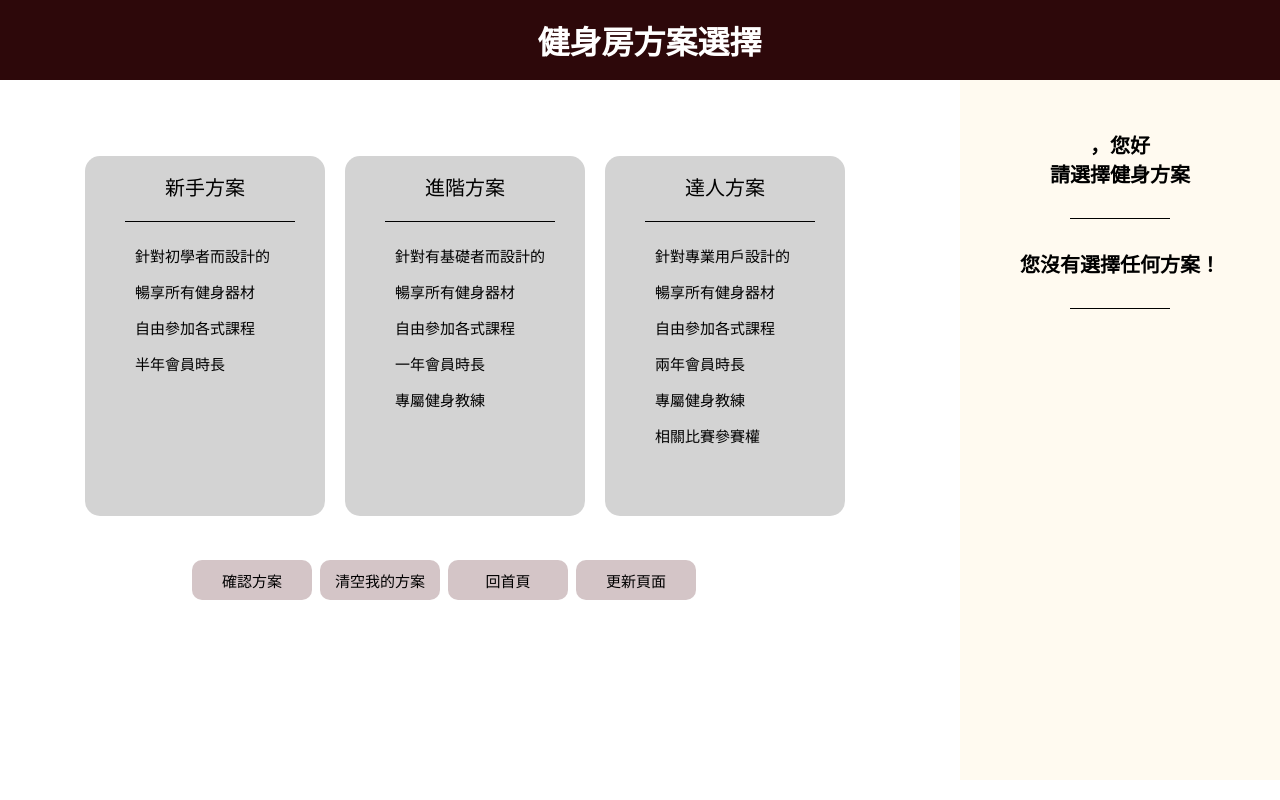
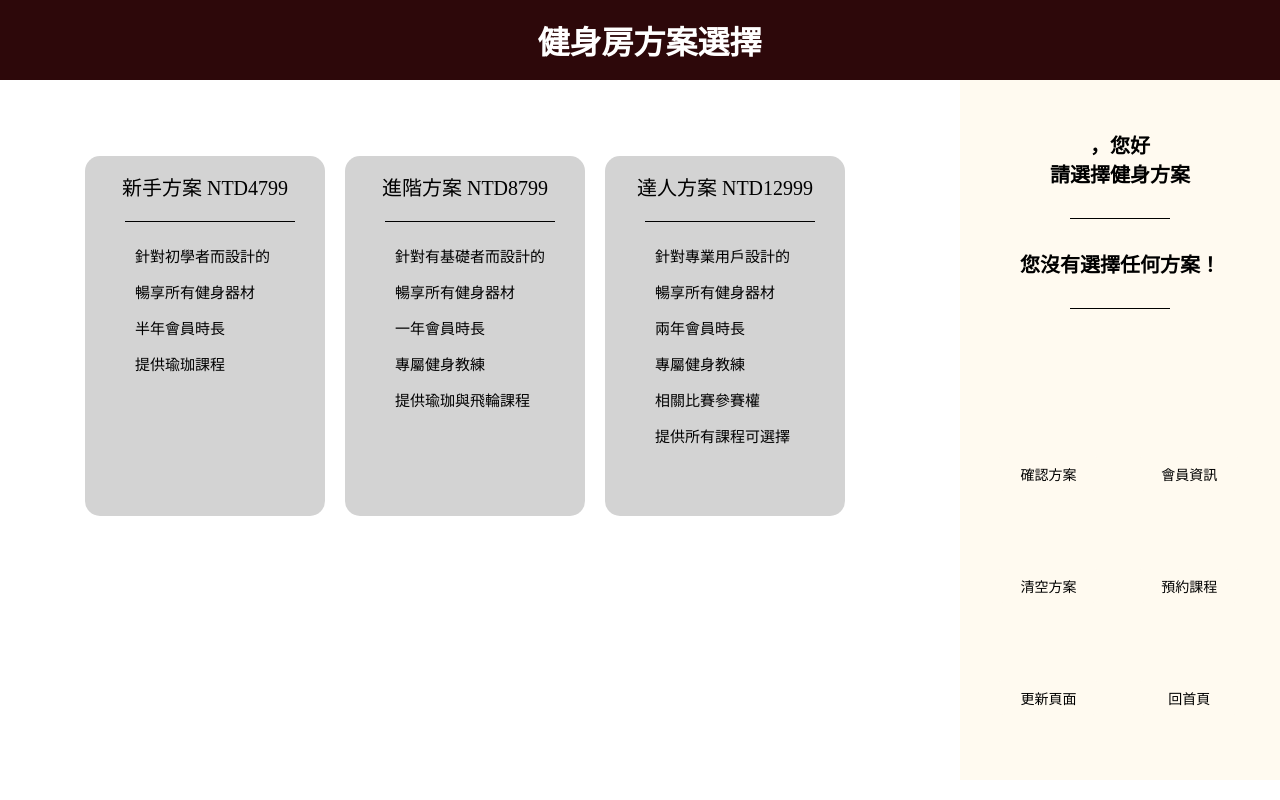
Before and after one commit to mark90645/welovejenny, a PHP site: page /plan_choose.php in a window 1280 px wide. Run offline with PHP 8.4, Linux system fonts and the light colour scheme; data that the repository does not hold is empty; some libraries are stand-ins or nearby versions.

Commit message:
0611方案選擇修完了

```diff
--- a/CSS/member_info_page.css
+++ b/CSS/member_info_page.css
@@ -32,10 +32,13 @@
     right:23%;
 }
 
-#head_pic{
+.head_pic{
     position: absolute;
     top: 32vh;
     left: 3vw;
+    width: 15vw;
+    overflow: hidden;
+    clip:rect(0px,15vw,28vh,0px);
 }
 
 .seperate_line{
--- a/CSS/plan_choose.css
+++ b/CSS/plan_choose.css
@@ -94,28 +94,45 @@ body{
 }
 
 .bt {
-    width:120px;
-    height:40px;
-    top:560px;
-    border-radius: 10px;
-    font-size: 15px;
+    position: absolute;
+    border: none;
+    padding: 5px 15px 5px 15px;
+    background-color: floralwhite;
+    border-radius: 5px;
+    font-size: 14px;
     z-index: 0;
 }
-
-#confirm_bt{
-    left:15%;
+.bt:hover{
+    background-color: lightgray;
 }
 
+.bt1 {
+    width:100px;
+    height:35px;
+    left:78vw;
+}
+.bt2 {
+    width:100px;
+    height:35px;
+    left:89vw;
+}
+#confirm_bt{
+    top:57%;
+}
 #clear_bt{
-    left:25%;
+    top:71%;
 }
-
+#member_bt{
+    top:57%;
+}
+#class_bt{
+    top:71%;
+}
 #back_bt{
-    left:35%;
+    top:85%;
 }
-
 #update_bt{
-    left:45%;
+    top:85%;
 }
 
 .side_block{
--- a/member_info_page.php
+++ b/member_info_page.php
@@ -114,7 +114,7 @@ else
             ?>
 
             <div id="section_1">
-                <img style="width: 200px" alt="memberpic" id="head_pic" src="<?php echo $headPicPath; ?>">
+                <img alt="memberpic" class="head_pic" src="<?php echo $headPicPath; ?>">
                 <div class = "seperate_line"></div>
                 <h2 class = "info_text text1">歡迎，<?php echo $member_name; ?></h2>
                 <form method="POST" action="" enctype="multipart/form-data">
--- a/plan_choose.php
+++ b/plan_choose.php
@@ -51,48 +51,50 @@ else
                 <div class = "adjust">
                     <div id = "b1">
                         <label class = "labels" id = "rookie">
-                            <input class = "check_bt" type="radio" name="plan" value="新手方案">新手方案
+                            <input class = "check_bt" type="radio" name="plan" value="新手方案">新手方案 NTD4799
                             <div class = "blocks" id = "block_1"></div>
                             <div class = "line" id = "line_a"></div>
                             <p class = "text2 text2a">針對初學者而設計的</p>
                             <p class = "text2 text2a">暢享所有健身器材</p>
-                            <p class = "text2 text2a">自由參加各式課程</p>
                             <p class = "text2 text2a">半年會員時長</p>
+                            <p class = "text2 text2a">提供瑜珈課程</p>
                         </label>
 
                     </div>
                     <div id = "b2">
                         <label class = "labels" id = "advance">
-                            <input class = "check_bt" type="radio" name="plan" value="進階方案">進階方案
+                            <input class = "check_bt" type="radio" name="plan" value="進階方案">進階方案 NTD8799
                             <div class = "blocks" id = "block_2"></div>
                             <div class = "line" id = "line_b"></div>
                             <p class = "text2 text2b">針對有基礎者而設計的</p>
                             <p class = "text2 text2b">暢享所有健身器材</p>
-                            <p class = "text2 text2b">自由參加各式課程</p>
                             <p class = "text2 text2b">一年會員時長</p>
                             <p class = "text2 text2b">專屬健身教練</p>
+                            <p class = "text2 text2b">提供瑜珈與飛輪課程</p>
                         </label>
                     </div>
                     <div id = "b3">
                         <label class = "labels" id = "master">
-                            <input class = "check_bt" type="radio" name="plan" value="達人方案">達人方案
+                            <input class = "check_bt" type="radio" name="plan" value="達人方案">達人方案 NTD12999
                             <div class = "blocks" id = "block_3"></div>
                             <div class = "line" id = "line_c"></div>
                             <p class = "text2 text2c">針對專業用戶設計的</p>
                             <p class = "text2 text2c">暢享所有健身器材</p>
-                            <p class = "text2 text2c">自由參加各式課程</p>
                             <p class = "text2 text2c">兩年會員時長</p>
                             <p class = "text2 text2c">專屬健身教練</p>
                             <p class = "text2 text2c">相關比賽參賽權</p>
+                            <p class = "text2 text2c">提供所有課程可選擇</p>
                         </label>
                     </div>
                 </div>
                 </p>
                 <div class = "adjust">
-                    <input class = "bt" id = "confirm_bt" type="submit" value="確認方案" name = "submit">
-                    <input class = "bt" id = "clear_bt" type="submit" value="清空我的方案" name = "clear">
-                    <input class = "bt" id = "back_bt" type="button" value="回首頁" onclick = "location.href = 'index.php'">
-                    <input class = "bt" id = "update_bt" type="button" value="更新頁面" onclick="Updating();">
+                    <input class = "bt bt1" id = "confirm_bt" type="submit" value="確認方案" name = "submit">
+                    <input class = "bt bt1" id = "clear_bt" type="submit" value="清空方案" name = "clear">
+                    <input class = "bt bt1" id = "update_bt" type="button" value="更新頁面" onclick="Updating();">
+                    <input class = "bt bt2" id = "member_bt" type="button" value="會員資訊" onclick = "location.href = 'member_info_page.php'">
+                    <input class = "bt bt2" id = "class_bt" type="button" value="預約課程" onclick = "location.href = 'reserve_page.php'">
+                    <input class = "bt bt2" id = "back_bt" type="button" value="回首頁" onclick = "location.href = 'index.php'">
                 </div>
             </form>
             <script>
```
